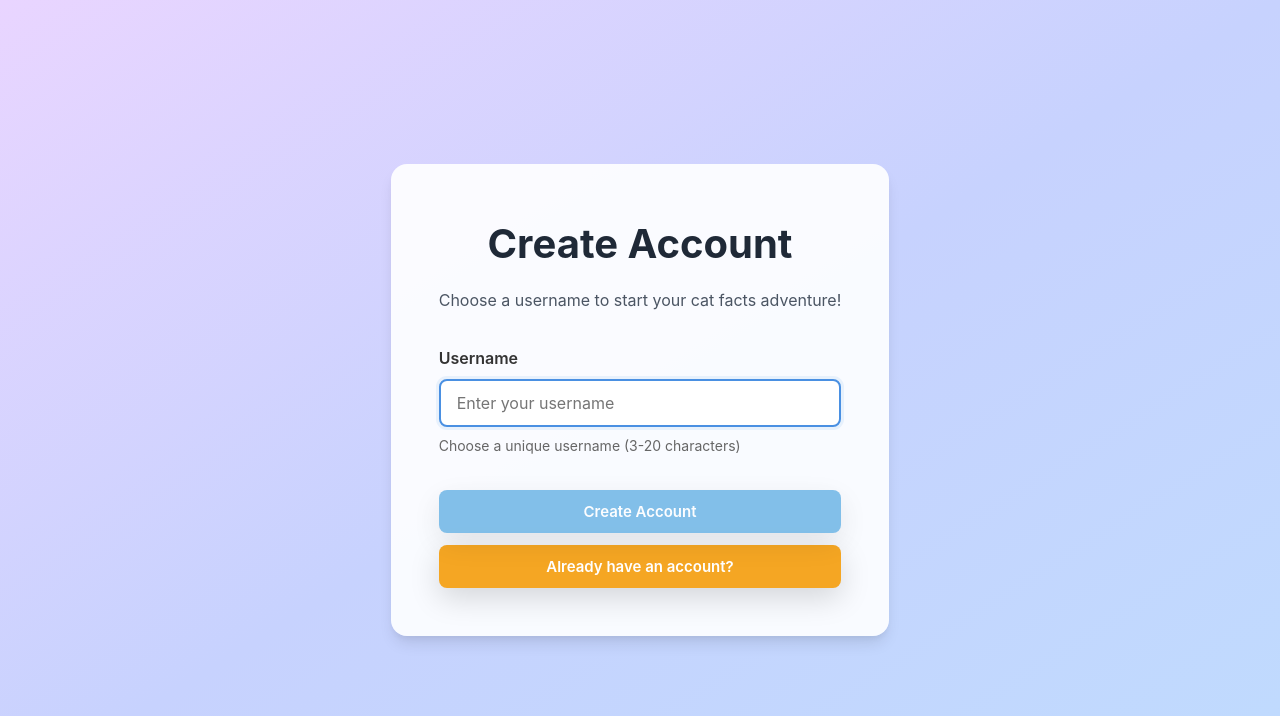
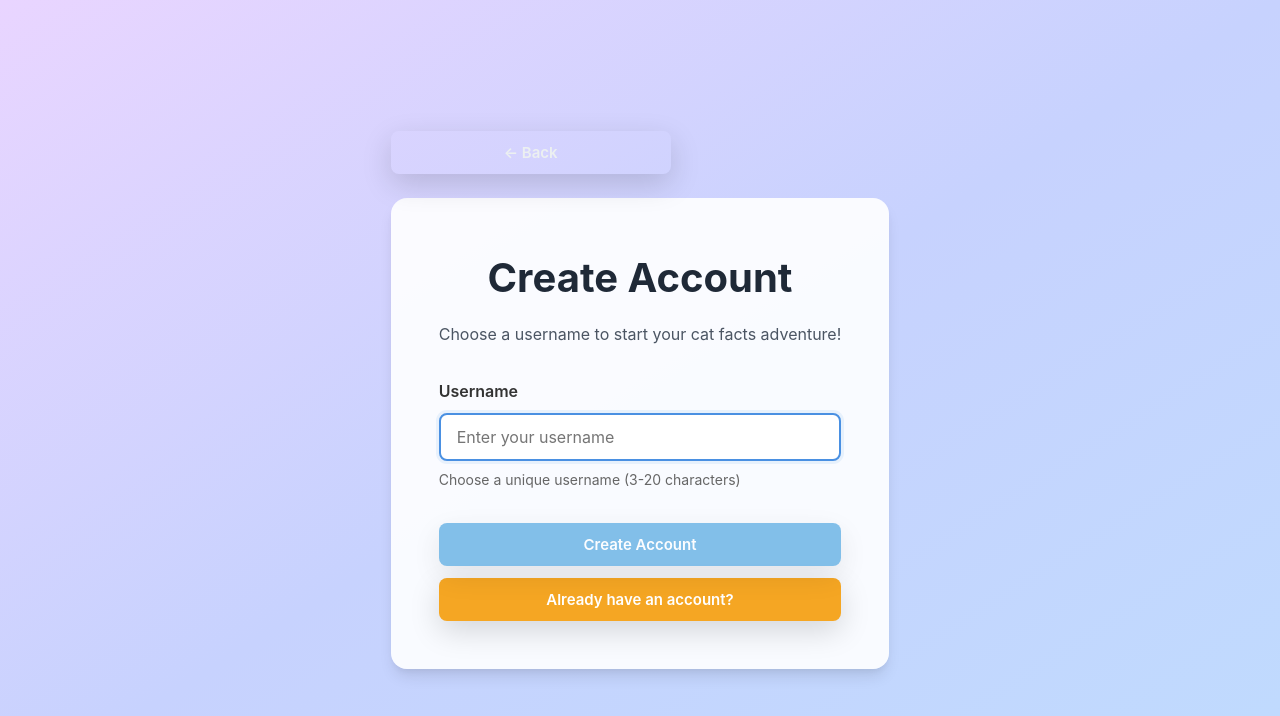
Before and after one commit to Xeejay-25/catfacts-system, a React app in the folder frontend/: page /user/create in a window 1280 px wide. Shown: the top 716 px of the page. Built offline with nearby package versions, Linux system fonts and the light colour scheme; the HTML template or start-up script is replaced by a standard one.

Commit message:
refactor(UserCreate.tsx): add back button to navigate to play page from user creation

```diff
--- a/frontend/src/pages/UserCreate.tsx
+++ b/frontend/src/pages/UserCreate.tsx
@@ -54,6 +54,13 @@ const UserCreate = () => {
     return (
         <div className="user-create-page">
             <div className="container">
+                <button
+                    className="btn btn-secondary back-button"
+                    onClick={() => navigate('/play')}
+                    style={{ marginBottom: '1.5rem' }}
+                >
+                    ← Back
+                </button>
                 <div className="create-card">
                     <h1 className="page-title">Create Account</h1>
                     <p className="page-subtitle">
```
